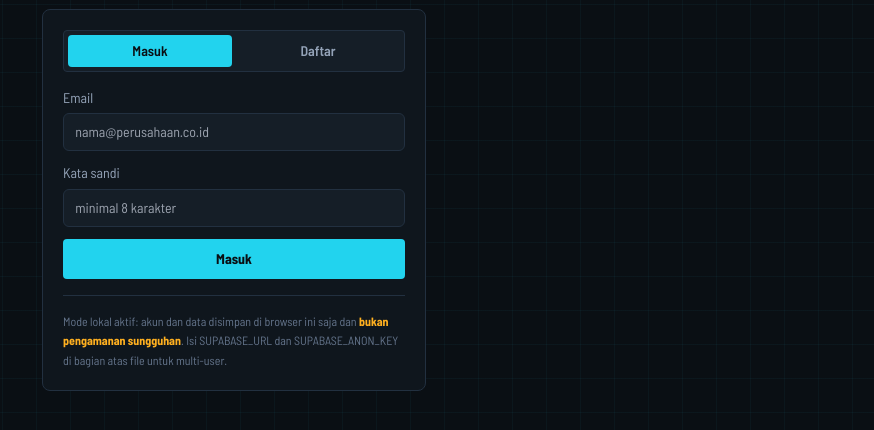
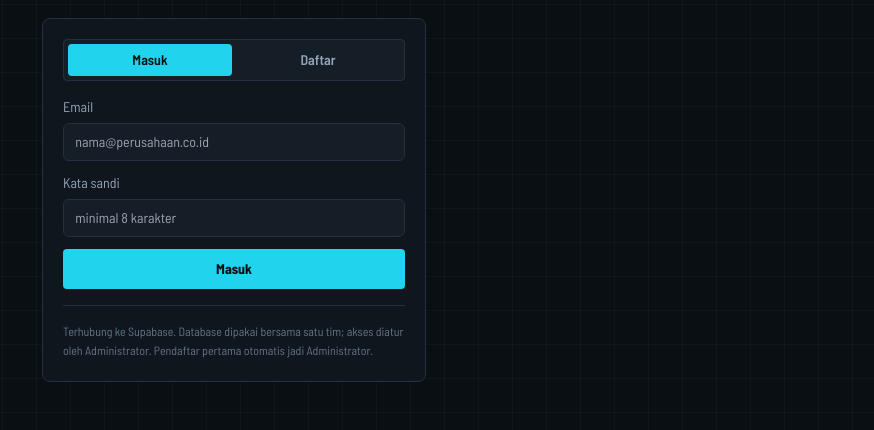
Before and after one commit to bimoar-yo/tmdcctv, a plain HTML site: page index.html in a window 1280 px wide. Shown: the part 234-664 px from the top of the page, without its empty margins (406-1280 px from the left). Drawn offline with nearby package versions, Linux system fonts and the light colour scheme.

Commit message:
Supabase Key & Supabase URL
Update Supabase URL dan Supabase Anon Key

```diff
--- a/index.html
+++ b/index.html
@@ -21,8 +21,8 @@
    Isi keduanya        -> mode SUPABASE (auth + Postgres, multi-user)
    Jalankan supabase-setup-team.sql di SQL Editor Supabase lebih dulu.
 ===================================================================== */
-const SUPABASE_URL      = "";   // contoh: "https://abcdefgh.supabase.co"
-const SUPABASE_ANON_KEY = "";   // anon public key (bukan service_role)
+const SUPABASE_URL      = "https://pvsjvvovqcvvcpiozxzt.supabase.co";   // contoh: "https://abcdefgh.supabase.co"
+const SUPABASE_ANON_KEY = "sb_publishable_YMsD51FNdhadl7B7mIfJJw_5-IbDL0U";   // anon public key (bukan service_role)
 </script>
 
 <script>
```
